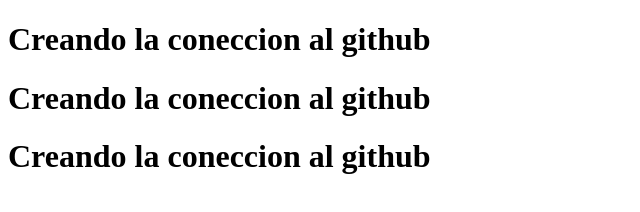
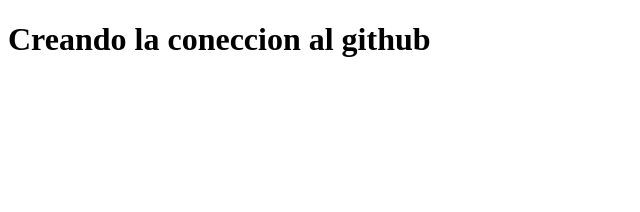
Before and after one commit to waltercastro171163/tareauno, a plain HTML site: page carpetaHija/idex.html in a window 1280 px wide. Shown: the whole page, without its empty margins (0-640 px from the left). Drawn offline with Linux system fonts and the light colour scheme.

Commit message:
cambios nuevos

```diff
--- a/carpetaHija/idex.html
+++ b/carpetaHija/idex.html
@@ -7,8 +7,6 @@
   </head>
   <body>
     <h1>Creando la coneccion al github</h1>
-    <h1>Creando la coneccion al github</h1>
-    <h1>Creando la coneccion al github</h1>
 
 
   </body>
```
